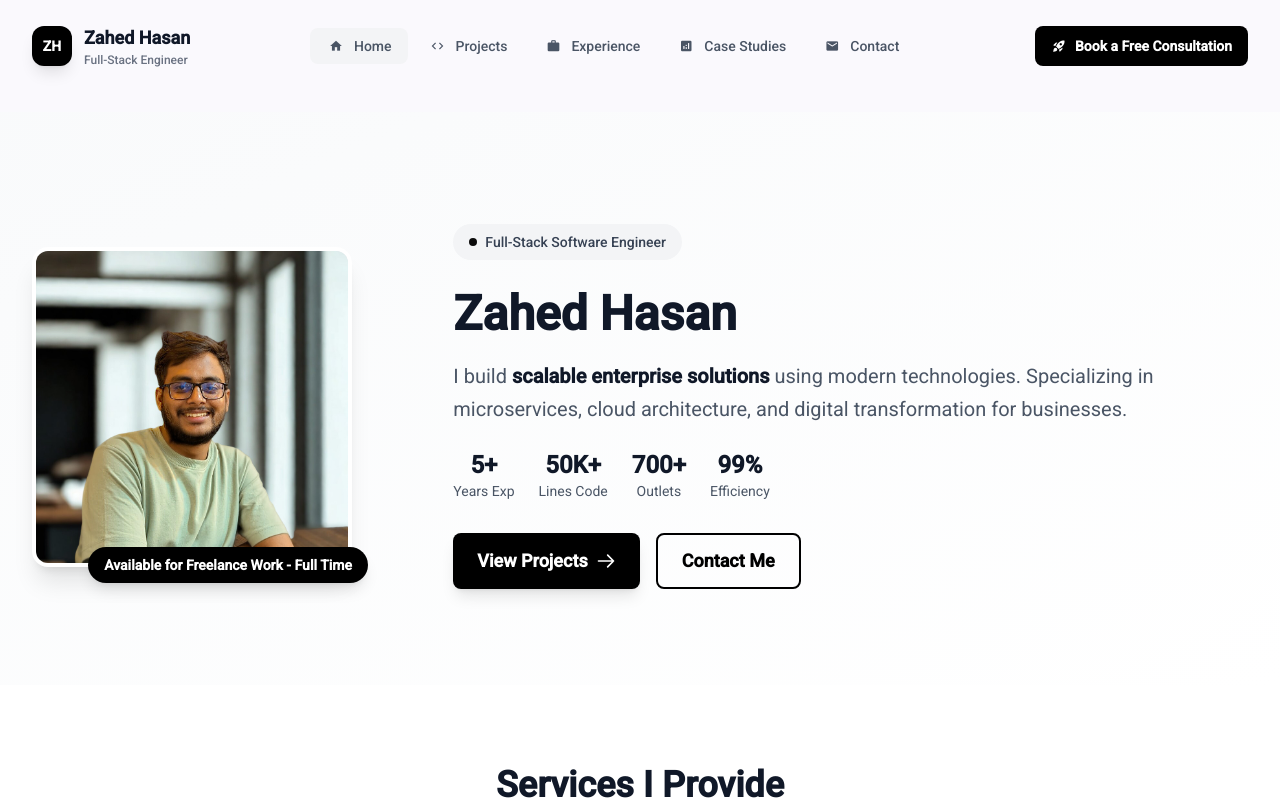
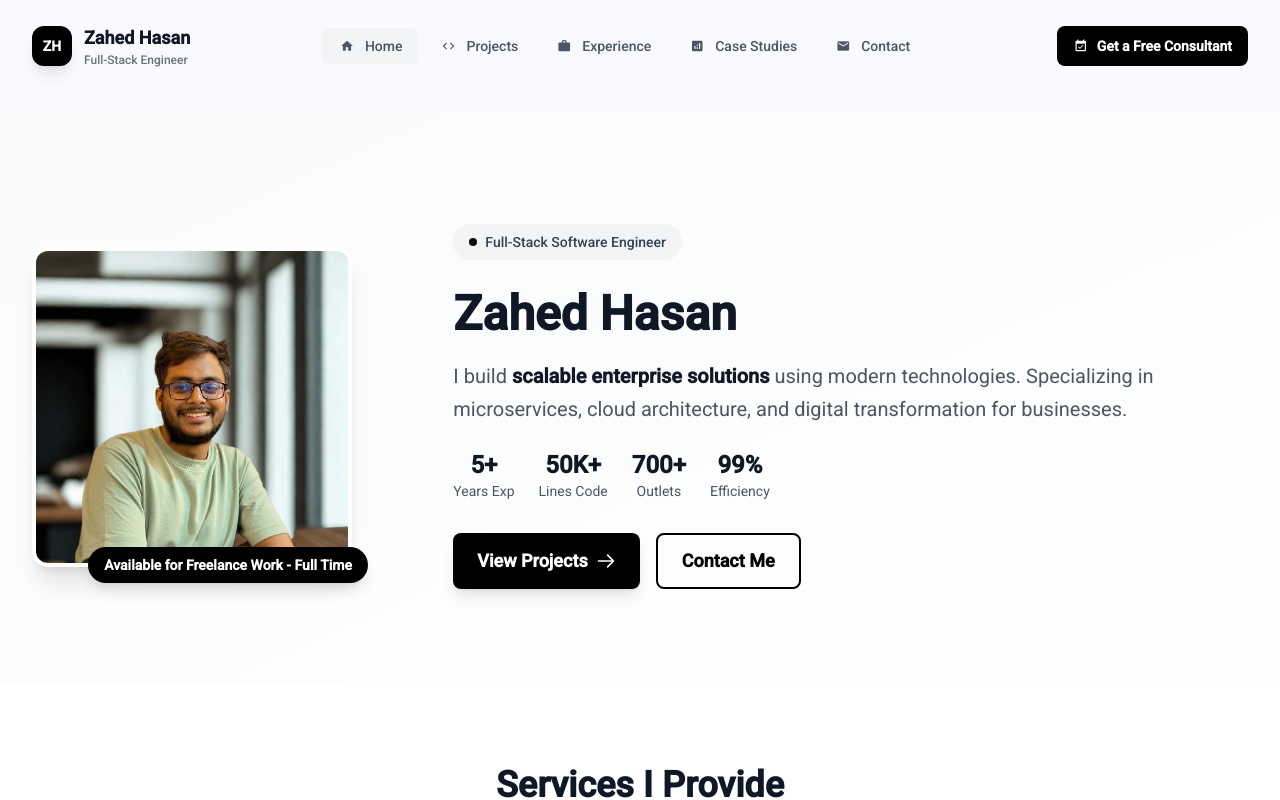
Before and after one commit to Zahed75/zahed-dev, an Angular app: page / in a window 1280 px wide. Shown: the top 800 px of the page. Built offline with nearby package versions, Linux system fonts and the light colour scheme.

Commit message:
Calendly added

```diff
--- a/src/app/components/navbar/navbar.html
+++ b/src/app/components/navbar/navbar.html
@@ -35,12 +35,14 @@
 
       <!-- CTA & Mobile Menu -->
       <div class="flex items-center gap-4">
-        <!-- CTA Button - Visible on ALL devices -->
+        <!-- CTA Button - Visible on ALL devices with Calendly Link -->
         <a
-          routerLink="/contact"
+          href="https://calendly.com/zahed-hasan-rabbi/30min"
+          target="_blank"
+          rel="noopener noreferrer"
           class="bg-black text-white px-4 py-2.5 rounded-lg font-semibold text-sm hover:bg-gray-900 hover:shadow-lg hover:shadow-gray-500/25 transition-all duration-300 transform hover:scale-105 flex items-center gap-2 whitespace-nowrap">
-          <mat-icon class="!w-4 !h-4 !text-current" aria-hidden="false" aria-label="Start project icon">rocket_launch</mat-icon>
-          <span class="hidden sm:inline">Book a Free Consultation</span>
+          <mat-icon class="!w-4 !h-4 !text-current" aria-hidden="false" aria-label="Book meeting icon">event_available</mat-icon>
+          <span class="hidden sm:inline">Get a Free Consultant</span>
           <span class="sm:hidden">Free Consultant</span>
         </a>
 
@@ -83,11 +85,13 @@
           <!-- Mobile CTA Footer -->
           <div class="p-6 border-t border-gray-100 bg-gray-50">
             <a
-              routerLink="/contact"
+              href="https://calendly.com/zahed-hasan-rabbi/30min"
+              target="_blank"
+              rel="noopener noreferrer"
               (click)="closeMobileMenu()"
               class="w-full bg-black text-white py-4 rounded-xl font-semibold text-center block hover:bg-gray-900 hover:shadow-lg hover:shadow-gray-500/25 transition-all duration-300 flex items-center justify-center gap-2">
-              <mat-icon class="!w-5 !h-5 !text-current" aria-hidden="false" aria-label="Start project icon">rocket_launch</mat-icon>
-              Book a Free Consultation
+              <mat-icon class="!w-5 !h-5 !text-current" aria-hidden="false" aria-label="Book meeting icon">event_available</mat-icon>
+              Book Free Consultation
             </a>
             <div class="flex justify-center gap-6 mt-6 pt-6 border-t border-gray-200">
               <a href="https://github.com/zahedhasan" class="text-gray-500 hover:text-black transition-colors" aria-label="GitHub">
```
